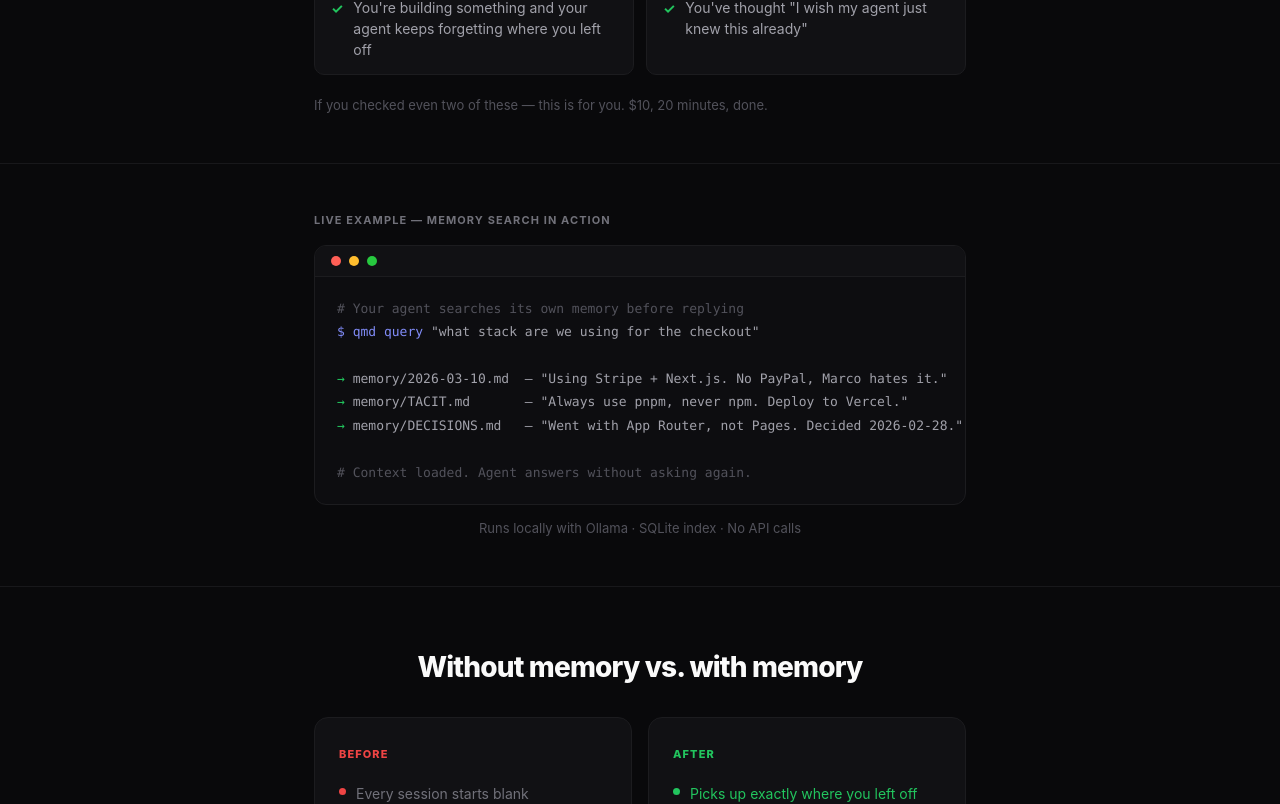
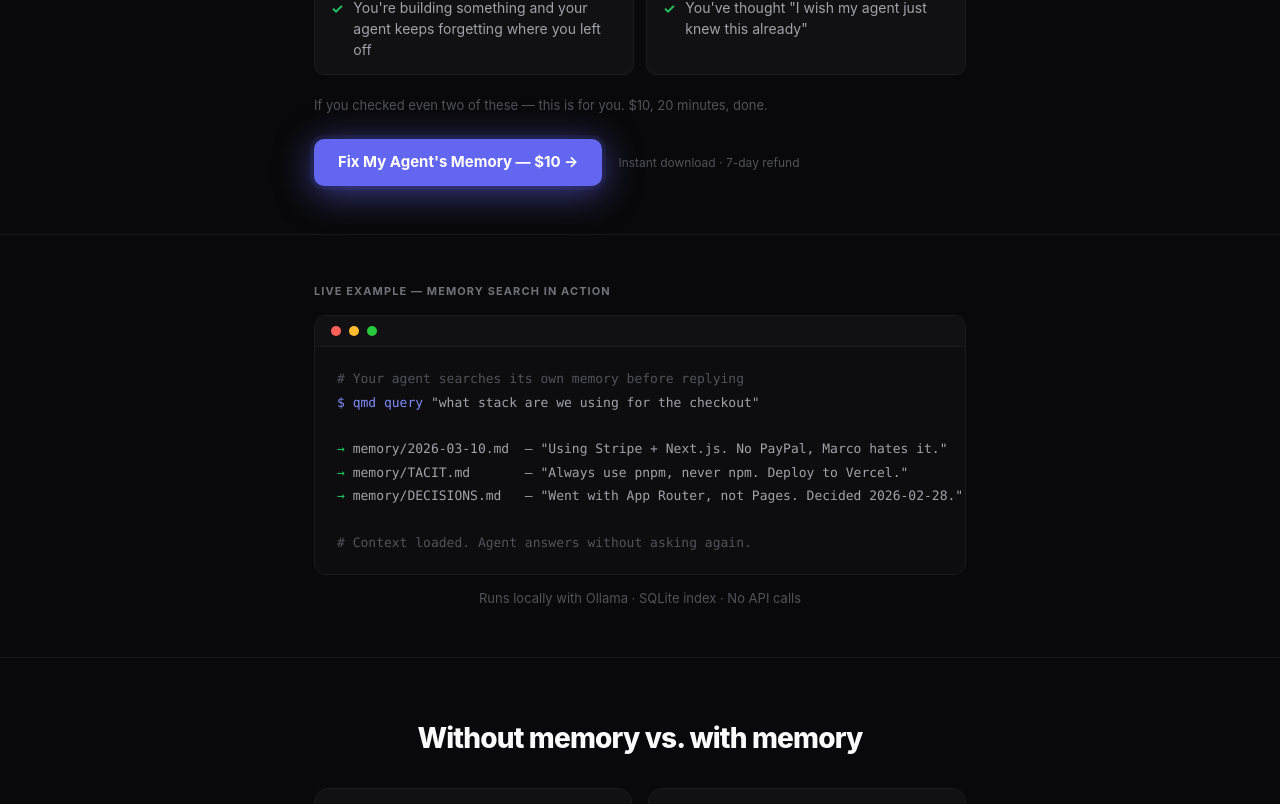
Before and after one commit to marcoiaq/agent-memory-kit, a Next.js app: page / in a window 1280 px wide. Shown: the part 1338-2142 px from the top of the page. Built offline with nearby package versions, Linux system fonts and the light colour scheme.

Commit message:
ux: add CTA after who-is-this-for section + urgency note in mid-funnel CTA

```diff
--- a/app/page.tsx
+++ b/app/page.tsx
@@ -498,6 +498,12 @@ export default function Home() {
           <p style={{fontSize:'13px', color:'#52525b', marginTop:'20px', lineHeight:1.6}}>
             If you checked even two of these — this is for you. $10, 20 minutes, done.
           </p>
+          <div style={{marginTop:'24px', display:'flex', alignItems:'center', gap:'16px', flexWrap:'wrap'}}>
+            <a href="/api/create-checkout" className="cta-main" style={{fontSize:'15px', padding:'12px 24px'}}>
+              Fix My Agent&apos;s Memory — $10 →
+            </a>
+            <span style={{fontSize:'12px', color:'#52525b'}}>Instant download · 7-day refund</span>
+          </div>
         </div>
       </div>
 
@@ -713,6 +719,7 @@ export default function Home() {
           <a href="/api/create-checkout" className="cta-main" style={{alignSelf:'center'}}>
             Get Agent Memory Kit — $10 →
           </a>
+          <span style={{fontSize:'12px', color:'#f59e0b', fontWeight:600}}>⏳ Founding price — goes to $29 at launch</span>
           <span style={{fontSize:'12px', color:'#52525b'}}>$10 one-time · Instant download · 7-day refund</span>
         </div>
       </div>
```
